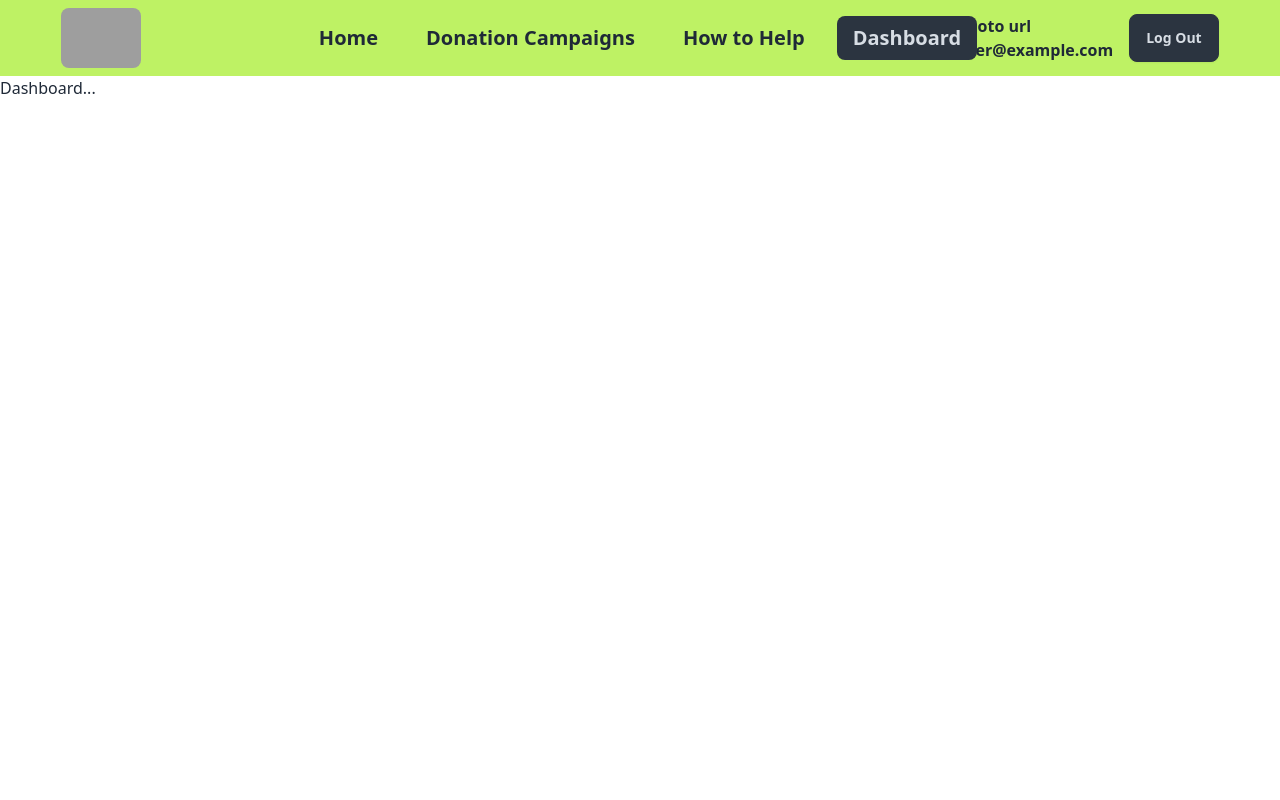
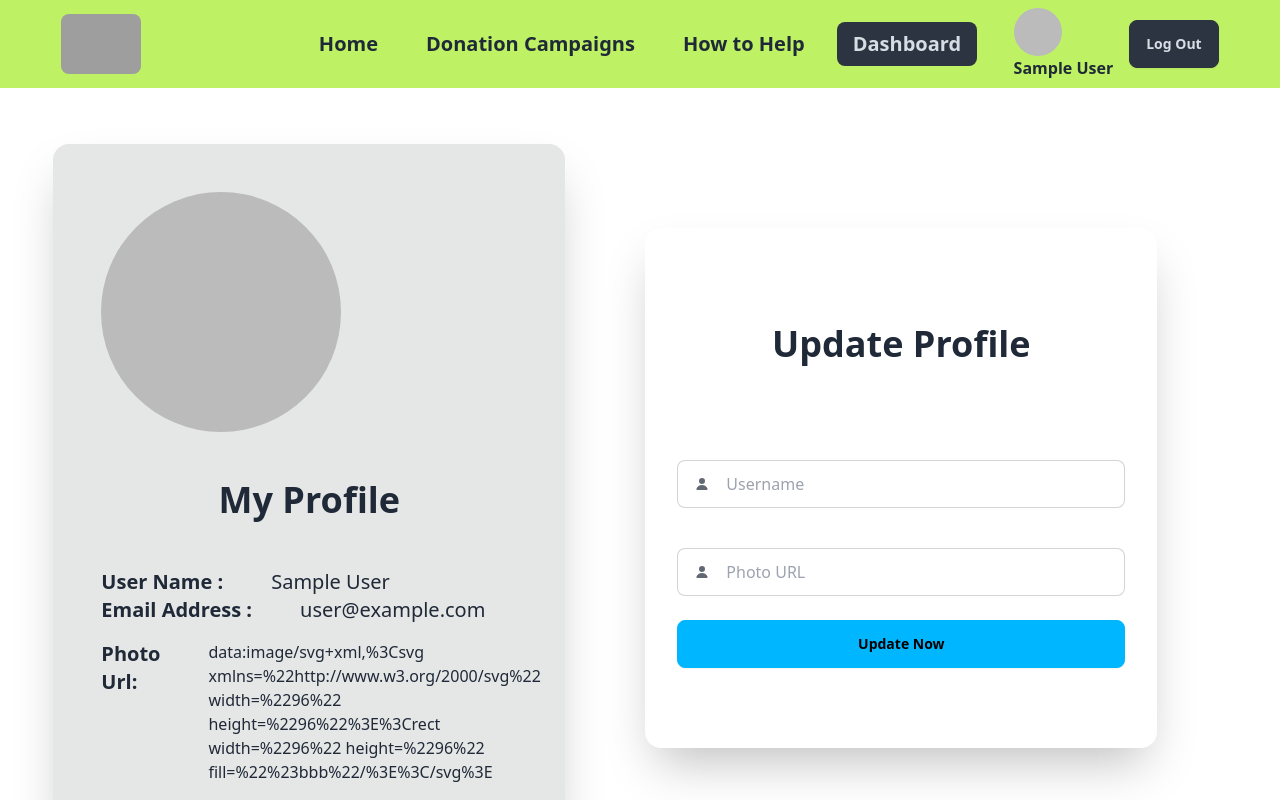
Before and after one commit to NH-Mizan/Winter-Clothing-Donation-Website-, a React (Vite) app: page /dashboard in a window 1280 px wide. Shown: the top 800 px of the page. Built offline with nearby package versions, Linux system fonts and the light colour scheme; no server answers; sample sign-in values are in the browser's storage; grey boxes are pictures that could not be loaded.

Commit message:
Private routes implemented

```diff
--- a/src/Allpage/DonationLayout.jsx
+++ b/src/Allpage/DonationLayout.jsx
@@ -1,7 +1,10 @@
-import React from 'react';
+import React, { useEffect } from 'react';
 import { Link } from 'react-router-dom';
 
 const DonationLayout = ({ card }) => {
+    useEffect(()=>{
+        document.title= 'Donation || Winter Warmth'
+    },[])
     const { division, id, description, image, title } = card
     return (
         <div className=' mx-auto  '>
--- /dev/null
+++ b/src/Allpage/Loder.jsx
@@ -0,0 +1,13 @@
+
+const Loder = () => {
+    return (
+        <div className=''>
+            <div className="flex min-h-screen justify-center items-center ">
+            <span className="loading loading-bars loading-lg"></span>
+            </div>
+
+        </div>
+    );
+};
+
+export default Loder;
--- a/src/Allpage/Login.jsx
+++ b/src/Allpage/Login.jsx
@@ -1,15 +1,30 @@
-import React from 'react';
-import { Link } from 'react-router-dom';
+import React, { useContext, useState } from 'react';
+import { Link, useLocation, useNavigate } from 'react-router-dom';
+import { AuthContext } from '../Provider/AuthProvider';
 
 const Login = () => {
+    const { userLogin, setUser } = useContext(AuthContext)
+    const [error, setError] = useState({})
+    const location = useLocation();
+    const navigate = useNavigate()
     const handleLoginBtn = (e) => {
         e.preventDefault()
 
 
-        const email = e.target.email.value
-        const password = e.target.password.value
-        console.log(email, password)
+        const form = new FormData(e.target)
+        const email = form.get("email")
+        const password = form.get("password")
+        userLogin(email, password)
+            .then(res => {
+                const user = res.user;
+                setUser(user)
+                navigate(location?.state ? location.state : "/")
+            })
+            .catch((erro) => {
+                setError({ ...error, login: erro.code })
+            });
     }
+
     return (
         <div>
             <div className="bg-base-200 min-h-screen flex justify-center items-center">
@@ -29,14 +44,21 @@ const Login = () => {
                                 <span className="label-text">Password</span>
                             </label>
                             <input type="password" name='password' placeholder="password" className="input input-bordered" required />
+                            {
+                                error.login &&
+                                    <label className="label text-red-500 font-bold">{error.login}</label>
+
+
+                            }
                             <label className="label">
+
                                 <a href="#" className="label-text-alt link link-hover">Forgot password?</a>
                             </label>
                         </div>
                         <div className="form-control mt-6">
                             <button className="btn btn-primary">Login</button>
                         </div>
-                    <button type='button' className='btn btn-primary btn-outline mt-4'>Google Reg.. Now </button>
+                        <button type='button' className='btn btn-primary btn-outline mt-4'>Google Reg.. Now </button>
                     </form>
 
                     <p className=" text-center"> Don’t have an account? <Link to={'/register'} className='text-red-500 font-bold'>Register Here </Link> </p>
--- a/src/Allpage/Register.jsx
+++ b/src/Allpage/Register.jsx
@@ -1,24 +1,51 @@
-import React, { useContext } from 'react';
-import { Link } from 'react-router-dom';
+import React, { useContext, useState } from 'react';
+import { Link, useNavigate } from 'react-router-dom';
 import { AuthContext } from '../Provider/AuthProvider';
 
 
 const Register = () => {
-    const {createNewUser, setUser} = useContext(AuthContext)
+    const {createNewUser, setUser, updateUserDashboard} = useContext(AuthContext)
+    const [error, setError] = useState()
+    const navigate = useNavigate()
+
+
     const handleRegisterBtn =(e)=>{
         e.preventDefault();
         const form = new FormData(e.target)
         const name = form.get("name")
-        const photourl = form.get("photourl")
+        const photourl = form.get("photo")
         const email = form.get("email")
         const password = form.get("password")
-        console.log(name,email,photourl,password)
+        if (!/[A-Z]/.test(password)) {
+            setError("Password must contain at least one uppercase letter.");
+            return
+          }
+          if (!/[a-z]/.test(password)) {
+            setError("Password must contain at least one lowercase letter.");
+            return
+          }
+          if (password.length < 6) {
+            setError("Password must be at least 6 characters long.");
+            return
+          }
+
+
 
         createNewUser(email, password)
         .then((res)=>{
             const user = res.user;
             setUser(user)
-            console.log(user)
+            updateUserDashboard({ displayName: name,photoURL: photourl}).then(()=>{
+
+
+                navigate("/")
+            })
+            .catch((error) => {
+                const errorCode = error.code;
+                const errorMessage = error.message;
+              });
+
+
         })
         .catch((error) => {
             const errorCode = error.code;
@@ -32,6 +59,7 @@ const Register = () => {
 
                 <div className="card bg-base-100 w-full max-w-lg py-12 shrink-0 shadow-2xl">
                     <h2 className="text-3xl font-bold text-center ">Join Our Mission !!</h2>
+
                     <form onSubmit={handleRegisterBtn} className="card-body">
                      <label className="input input-bordered flex items-center gap-4">
                     <svg
@@ -53,7 +81,7 @@ const Register = () => {
                         <path
                             d="M8 8a3 3 0 1 0 0-6 3 3 0 0 0 0 6ZM12.735 14c.618 0 1.093-.561.872-1.139a6.002 6.002 0 0 0-11.215 0c-.22.578.254 1.139.872 1.139h9.47Z" />
                     </svg>
-                    <input type="text" name='photourl' className="grow" placeholder="Photo URL" />
+                    <input type="text" name='photo' className="grow" placeholder="Photo URL" />
                 </label>
 
                 <label className="input input-bordered flex items-center gap-4">
@@ -83,6 +111,7 @@ const Register = () => {
                     </svg>
                     <input type="password" name='password' className="grow" />
                 </label>
+                <label className="label text-red-500 font-bold">{error}</label>
 
                 <button className='btn btn-info'>Submit Now </button>
 
--- a/src/Components/Dashboard.jsx
+++ b/src/Components/Dashboard.jsx
@@ -1,9 +1,85 @@
+import { useContext, useEffect } from "react";
+
+import { AuthContext } from "../Provider/AuthProvider";
 
 
 const Dashboard = () => {
+
+    useEffect(() => {
+        document.title = 'Dashboard || Winter Warmth'
+    }, [])
+    const { user, updateUserDashboard, } = useContext(AuthContext)
+
+    const handleupdateBtn = (e) => {
+        e.preventDefault()
+        const form = new FormData(e.target)
+        const name = form.get("name")
+        const photourl = form.get("photo")
+
+
+
+        updateUserDashboard({ displayName: name, photoURL: photourl }).then(() => {
+
+
+        })
+            .catch((error) => {
+                const errorCode = error.code;
+                const errorMessage = error.message;
+            });
+
+
+    }
     return (
-        <div className="min-h-screen">
-            Dashboard...
+        <div className="min-h-screen lg:flex gap-20 items-center w-11/12 mx-auto">
+            <div className="card bg-base-300 w-full max-w-lg py-12 p-12 shadow-2xl">
+                <img src={user.photoURL} alt="" className="w-60 rounded-full  h-60  " />
+                <h2 className="text-4xl font-bold text-center py-12">My Profile</h2>
+
+                <div className="flex text-xl gap-12">
+                    <h2 className="font-bold">User Name :</h2> {user?.displayName}
+                </div>
+
+
+                <div className="flex text-xl  gap-12">
+                    <h2 className="font-bold">Email Address :</h2> {user?.email}
+                </div>
+
+
+                <div className="flex gap-12 mt-4">
+                    <h2 className="font-bold text-xl">Photo Url:</h2>
+                    <h2 className="text-md">{user.photoURL}</h2>
+                </div>
+
+            </div>
+            <div className="card bg-base-100 w-full max-w-lg py-12 shrink-0 shadow-2xl">
+            <h2 className="text-4xl font-bold text-center py-12">Update Profile</h2>
+
+                <form onSubmit={handleupdateBtn} className="card-body">
+                    <label className="input input-bordered flex items-center my-4 gap-4">
+                        <svg
+                            xmlns="http://www.w3.org/2000/svg"
+                            viewBox="0 0 16 16"
+                            fill="currentColor"
+                            className="h-4 w-4 opacity-70">
+                            <path
+                                d="M8 8a3 3 0 1 0 0-6 3 3 0 0 0 0 6ZM12.735 14c.618 0 1.093-.561.872-1.139a6.002 6.002 0 0 0-11.215 0c-.22.578.254 1.139.872 1.139h9.47Z" />
+                        </svg>
+                        <input type="text" name='name' className="grow" placeholder="Username" />
+                    </label>
+                    <label className="input input-bordered flex items-center my-4 gap-4">
+                        <svg
+                            xmlns="http://www.w3.org/2000/svg"
+                            viewBox="0 0 16 16"
+                            fill="currentColor"
+                            className="h-4 w-4 opacity-70">
+                            <path
+                                d="M8 8a3 3 0 1 0 0-6 3 3 0 0 0 0 6ZM12.735 14c.618 0 1.093-.561.872-1.139a6.002 6.002 0 0 0-11.215 0c-.22.578.254 1.139.872 1.139h9.47Z" />
+                        </svg>
+                        <input type="text" name='photo' className="grow" placeholder="Photo URL" />
+                    </label>
+                    <button className='btn btn-info'>Update Now </button>
+                </form>
+            </div>
 
         </div>
     );
--- a/src/Components/Header.jsx
+++ b/src/Components/Header.jsx
@@ -6,6 +6,7 @@ import { AuthContext } from "../Provider/AuthProvider";
 
 const Header = () => {
     const { user, logOut } = useContext(AuthContext)
+
     return (
         <div className="bg-lime-300 stiky top-0">
             <div className="navbar w-11/12 mx-auto itrms-center flex ">
@@ -63,14 +64,15 @@ const Header = () => {
                     </ul>
                 </div>
                 <div className="navbar-end">
-                    <p className="font-bold mr-4">photo url {user && user.email} </p>
+                    <div className="font-bold mr-4 "> {user && <div ><img className="w-12 h-12 rounded-full" src={user?.photoURL} alt="" />
+                        {user.displayName}</div>} </div>
                     {
                         user && user?.email ? (
                             <button onClick={logOut} className="btn btn-neutral font-bold ">Log Out</button>
-                        ):(
+                        ) : (
                             <Link to={'/login'} className="btn btn-neutral font-bold ">Login</Link>
                         )
-                   }
+                    }
                 </div>
             </div>
 
--- a/src/Components/HowToHelp.jsx
+++ b/src/Components/HowToHelp.jsx
@@ -1,7 +1,10 @@
-import React from 'react';
+import React, { useEffect } from 'react';
 import { useLoaderData } from 'react-router-dom';
 
 const HowToHelp = () => {
+    useEffect(()=>{
+        document.title= 'How to Help || Winter Warmth'
+    },[])
 
 
     return (
--- /dev/null
+++ b/src/PrivatePages/PrivateRoute.jsx
@@ -0,0 +1,18 @@
+import React, { Children, useContext } from 'react';
+import { AuthContext } from '../Provider/AuthProvider';
+import { Navigate, useLocation } from 'react-router-dom';
+import Loder from '../Allpage/Loder';
+
+const PrivateRoute = ({children}) => {
+    const location = useLocation()
+    const { user, loder } = useContext(AuthContext)
+    if(loder){
+        return <Loder></Loder>
+    }
+    if(user && user?.email){
+        return children
+    }
+    return <Navigate state={location.pathname} to={'/login'}></Navigate>
+};
+
+export default PrivateRoute;
--- a/src/Provider/AuthProvider.jsx
+++ b/src/Provider/AuthProvider.jsx
@@ -1,4 +1,4 @@
-import { createUserWithEmailAndPassword, getAuth, onAuthStateChanged, signOut } from "firebase/auth";
+import { createUserWithEmailAndPassword, getAuth, onAuthStateChanged, signInWithEmailAndPassword, signOut, updateProfile } from "firebase/auth";
 import React, { createContext, useEffect, useState } from 'react';
 import app from '../MainRoute/firebase.init';
 
@@ -8,32 +8,55 @@ const auth =  getAuth(app)
 
 const AuthProvider = ({ children }) => {
     const [user, setUser] = useState(null)
+    const [loder, setLodar] =useState(true)
 
 
     const createNewUser =(email,password)=>{
+        setLodar(true)
         return createUserWithEmailAndPassword(auth, email, password)
     }
 
+    const userLogin=(email,password)=>{
+        setLodar(true)
+        return signInWithEmailAndPassword(auth, email, password)
+    }
+    const updateUserDashboard =(updateData)=>{
+        setLodar(true)
+
+        return updateProfile(auth.currentUser, updateData)
+
+
+
+    }
+
     const logOut = ()=>{
+        setLodar(true)
         return signOut(auth)
     }
+
+
+
+    useEffect(()=>{
+       const unsubscribe = onAuthStateChanged(auth, (currentUser)=>{
+            setUser(currentUser)
+            setLodar(false);
+        })
+        return ()=>{
+            unsubscribe()
+        }
+    },[])
+
 
     const authInfo = {
         user,
         setUser,
         createNewUser,
         logOut,
-
+        userLogin,
+        loder,
+        updateUserDashboard,
 
     }
-    useEffect(()=>{
-       const unsubscribe = onAuthStateChanged(auth, (currentUser)=>{
-            setUser(currentUser)
-        })
-        return ()=>{
-            unsubscribe()
-        }
-    },[])
 
     return (
         <AuthContext.Provider value={authInfo}>
```
Also changed, not shown: src/MainRoute/router.jsx (+5 -2 lines), src/PrivatePages/DonateDetails.jsx (+5 -2 lines).
